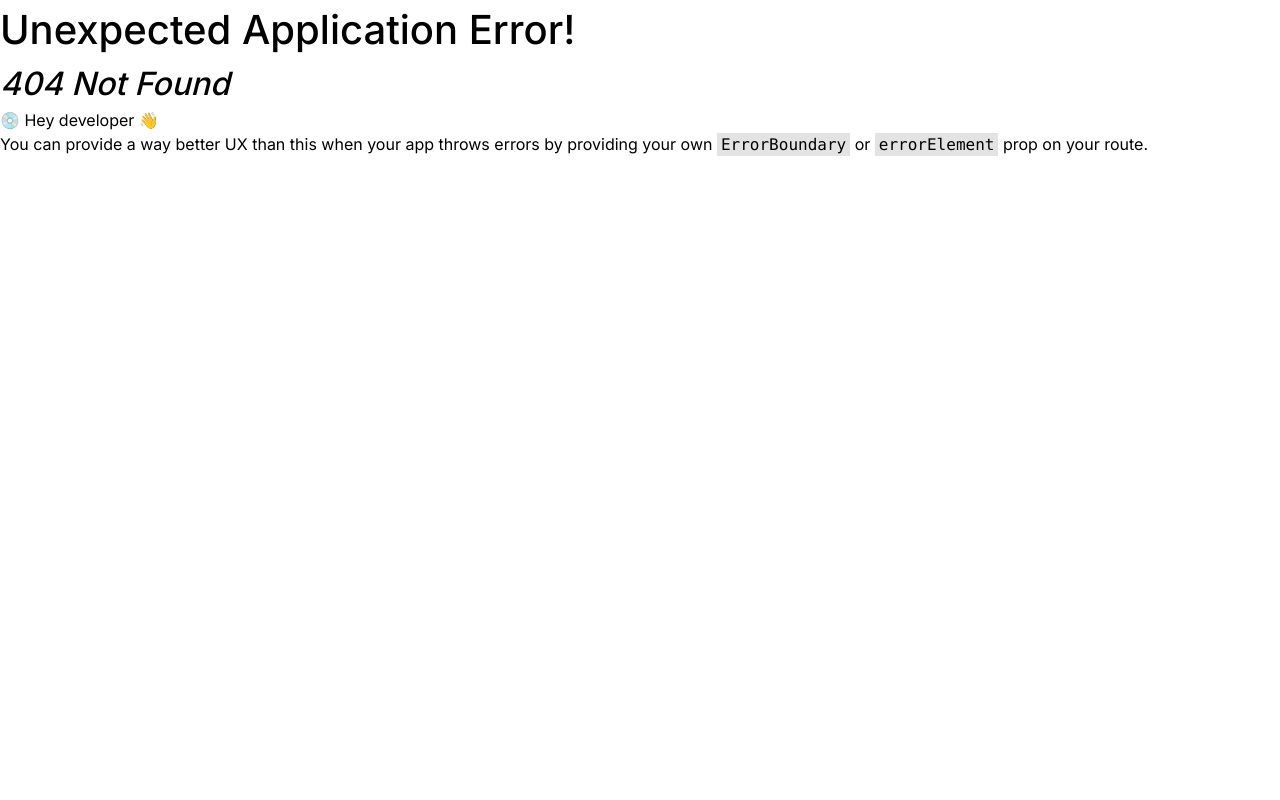
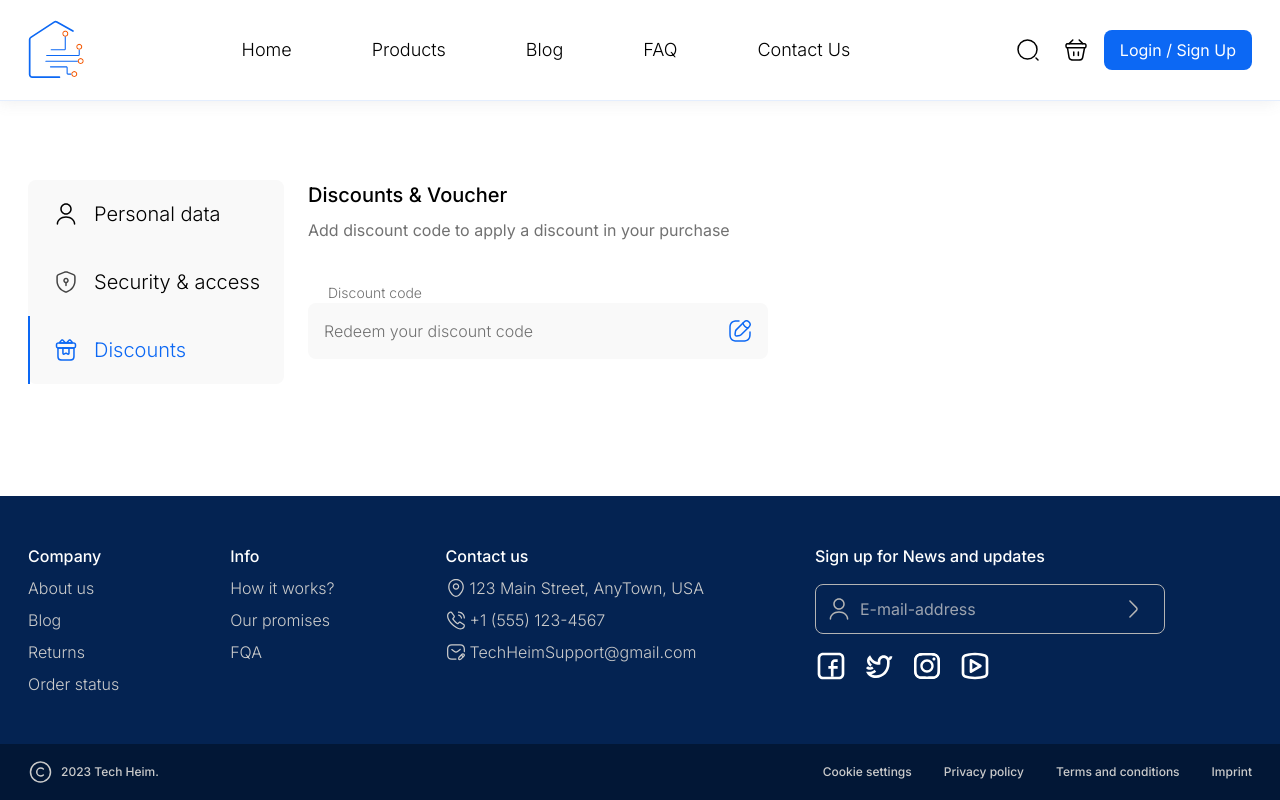
Before and after one commit to mcscoder/tech-heim, a React (Vite) app: page /account/discount in a window 1280 px wide. Before the commit this address had no page. Built offline with nearby package versions, Linux system fonts and the light colour scheme.

Commit message:
add: discount page

```diff
--- a/src/components/Elements/AccountSidebar/AccountSideMenu.tsx
+++ b/src/components/Elements/AccountSidebar/AccountSideMenu.tsx
@@ -1,4 +1,4 @@
-import { SecuritySafeIcon, UserIcon } from "@/constants";
+import { GiftIcon, SecuritySafeIcon, UserIcon } from "@/constants";
 import { MenuItem } from ".";
 
 export const AccountSideMenu = () => {
@@ -14,6 +14,11 @@ export const AccountSideMenu = () => {
         startIcon={<SecuritySafeIcon />}
         title="Security & access"
       />
+      <MenuItem
+        to={"/account/discount"}
+        startIcon={<GiftIcon />}
+        title="Discounts"
+      />
     </section>
   );
 };
--- a/src/constants/Api.ts
+++ b/src/constants/Api.ts
@@ -1,4 +1,4 @@
-export const apiURL = "https://8c75-116-98-98-130.ngrok-free.app";
+export const apiURL = "http://192.168.1.40:8080";
 export const apiEndPoint = {
   users: "/users",
   homeCategories: "/home-categories",
--- a/src/constants/Icons.ts
+++ b/src/constants/Icons.ts
@@ -66,8 +66,10 @@ import Home2Icon from "@/assets/icons/home-2.svg?react";
 import SignPostIcon from "@/assets/icons/sign-post.svg?react";
 import DirectIcon from "@/assets/icons/direct.svg?react";
 import SecuritySafeIcon from "@/assets/icons/security-safe.svg?react";
+import GiftIcon from "@/assets/icons/gift.svg?react";
 
 export {
+  GiftIcon,
   SecuritySafeIcon,
   DirectIcon,
   SignPostIcon,
--- /dev/null
+++ b/src/pages/User/components/Discount.tsx
@@ -0,0 +1,28 @@
+import { Input, UserInput } from "@/components/Elements";
+import { CommonLayout } from ".";
+import { useRef } from "react";
+
+export const Discount = () => {
+  const discountRef = useRef<HTMLInputElement>(null);
+
+  return (
+    <CommonLayout
+      title="Discounts & Voucher"
+      description="Add discount code to apply a discount in your purchase"
+    >
+      <UserInput
+        label="Discount code"
+        editTitle="Redeem discount code"
+        saveButtonTitle="Redeem"
+        editable={true}
+        data="Redeem your discount code"
+      >
+        <Input
+          label="Discount code"
+          placeholder="Discount code. Ex: 234-653-244"
+          ref={discountRef}
+        />
+      </UserInput>
+    </CommonLayout>
+  );
+};
--- a/src/pages/User/components/index.ts
+++ b/src/pages/User/components/index.ts
@@ -1,3 +1,4 @@
 export * from "./CommonLayout";
 export * from "./PersonalData";
 export * from "./Security";
+export * from "./Discount";
--- a/src/routes/AppRouter.tsx
+++ b/src/routes/AppRouter.tsx
@@ -5,6 +5,7 @@ import {
   Cart,
   Checkout,
   Contact,
+  Discount,
   FAQ,
   Home,
   Payment,
@@ -75,6 +76,10 @@ export const appRouter = createBrowserRouter([
             path: "security",
             Component: Security,
           },
+          {
+            path: "discount",
+            Component: Discount,
+          },
         ],
       },
     ],
```
Also changed, not shown: src/assets/icons/gift.svg (added).
